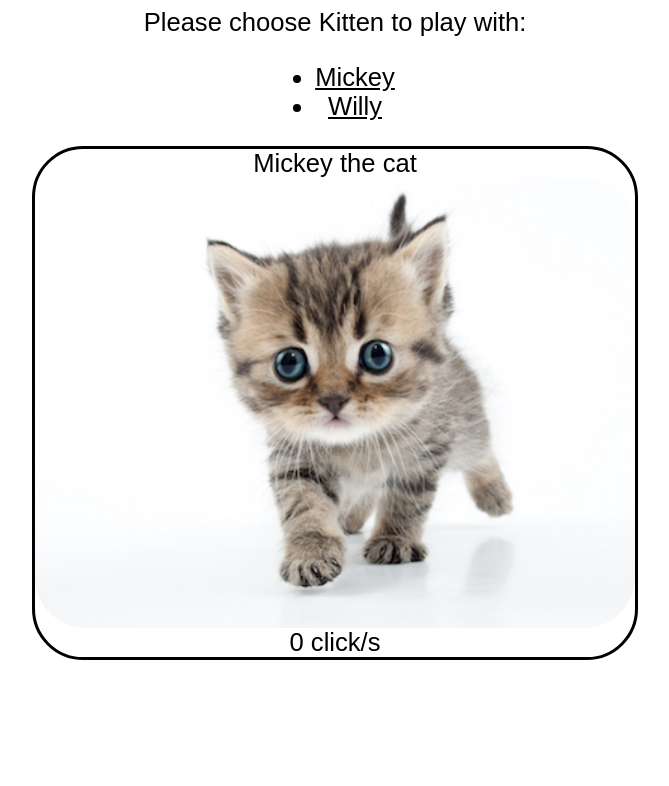
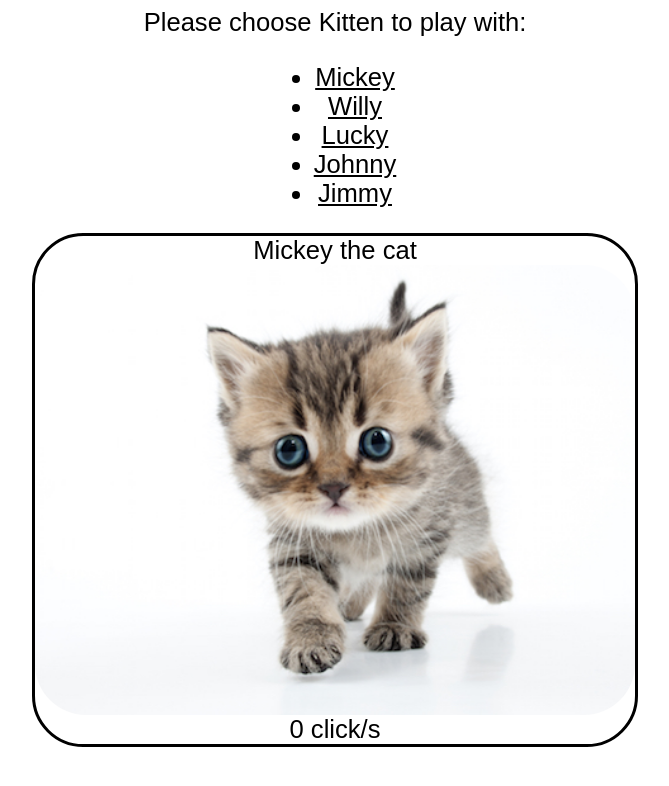
Before and after one commit to tomaswww/Cat_Clicker, a plain HTML site: page index.html in a window 1280 px wide. Shown: the whole page, without its empty margins (305-974 px from the left). Drawn offline with Linux system fonts and the light colour scheme.

Commit message:
Added 3 cats and their respective pictures

```diff
--- a/app.js
+++ b/app.js
@@ -10,6 +10,21 @@ var model = {
     {
       name: "Willy",
       photo: "images/willyTheCat.jpg",
+      clickCount: 0
+    },
+    {
+      name: "Lucky",
+      photo: "images/luckyTheCat.jpg",
+      clickCount: 0
+    },
+    {
+      name: "Johnny",
+      photo: "images/johnnyTheCat.jpg",
+      clickCount: 0
+    },
+    {
+      name: "Jimmy",
+      photo: "images/jimmyTheCat.png",
       clickCount: 0
     }
   ]
--- a/main.css
+++ b/main.css
@@ -3,6 +3,7 @@ body {
   flex-direction: column;
   align-items: center;
   font-family: sans-serif;
+  height:100%;
 }
 .hidden{
   visibility: hidden;
```
Also changed, not shown: images/jimmyTheCat.jpg (added), images/jimmyTheCat.png (added), images/johnnyTheCat.jpg (added), images/luckyTheCat.jpg (added), images/willyTheCat.jpg.
